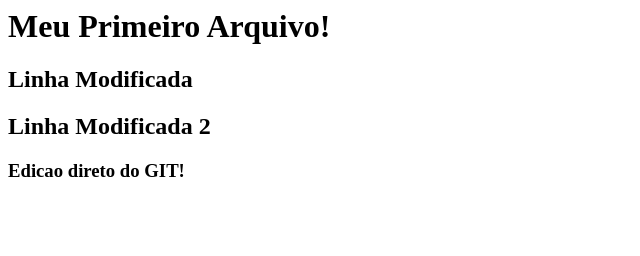
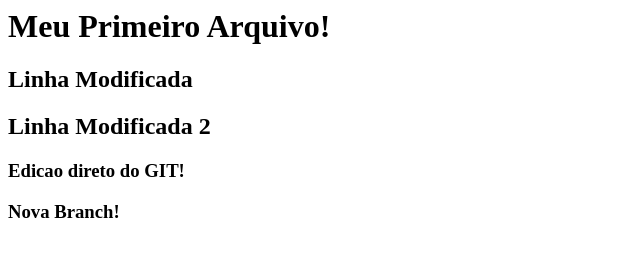
Before and after one commit to JhonatanRocha/meu_projeto_versionado, a plain HTML site: page index.html in a window 1280 px wide. Shown: the whole page, without its empty margins (0-640 px from the left). Drawn offline with Linux system fonts and the light colour scheme.

Commit message:
commit inicial na branch

```diff
--- a/index.html
+++ b/index.html
@@ -4,5 +4,6 @@
 		<h2>Linha Modificada</h2>
 		<h2>Linha Modificada 2</h2>
 		<h3>Edicao direto do GIT!</h3>
+		<h3>Nova Branch!</h3>
 	</body>
 </html>
```
